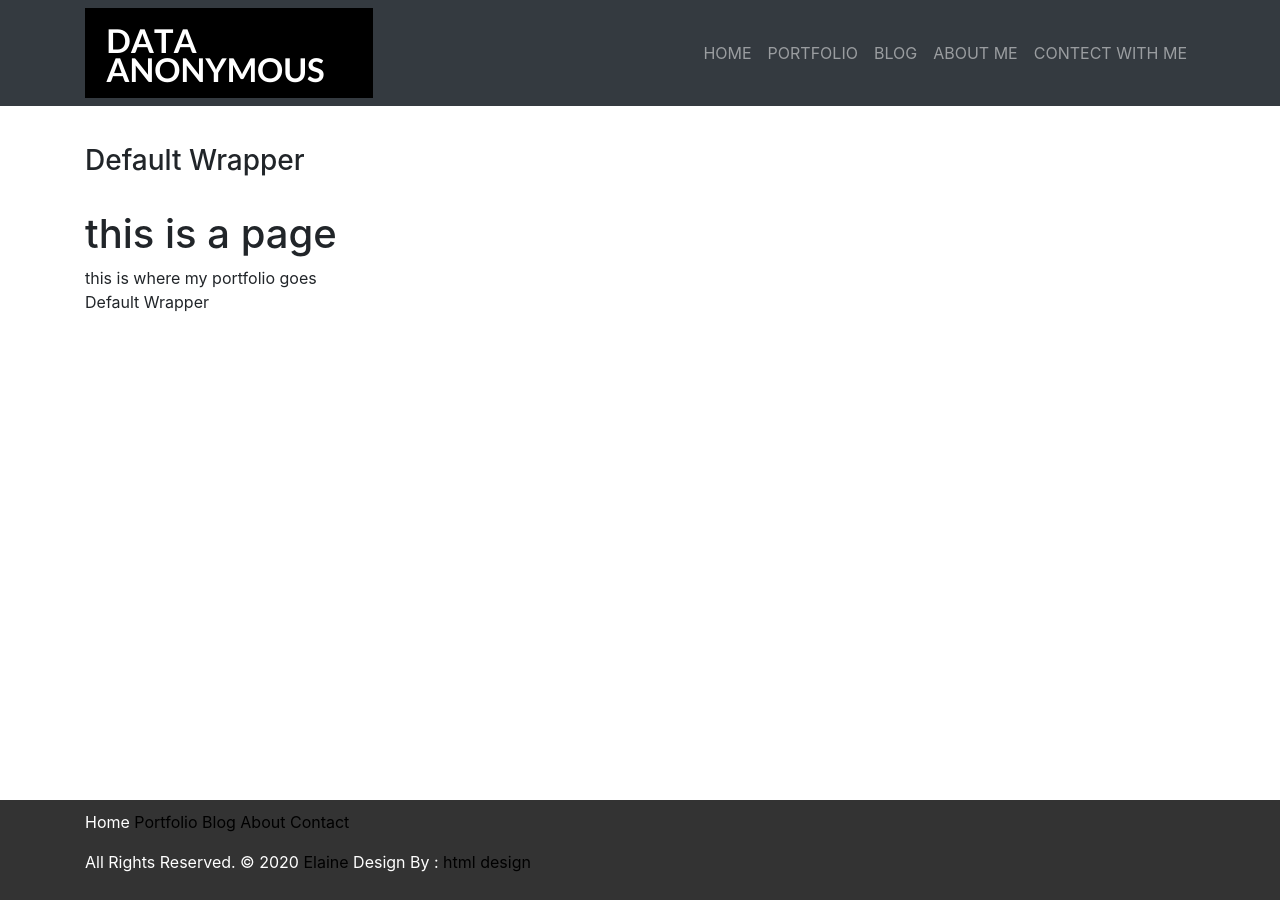
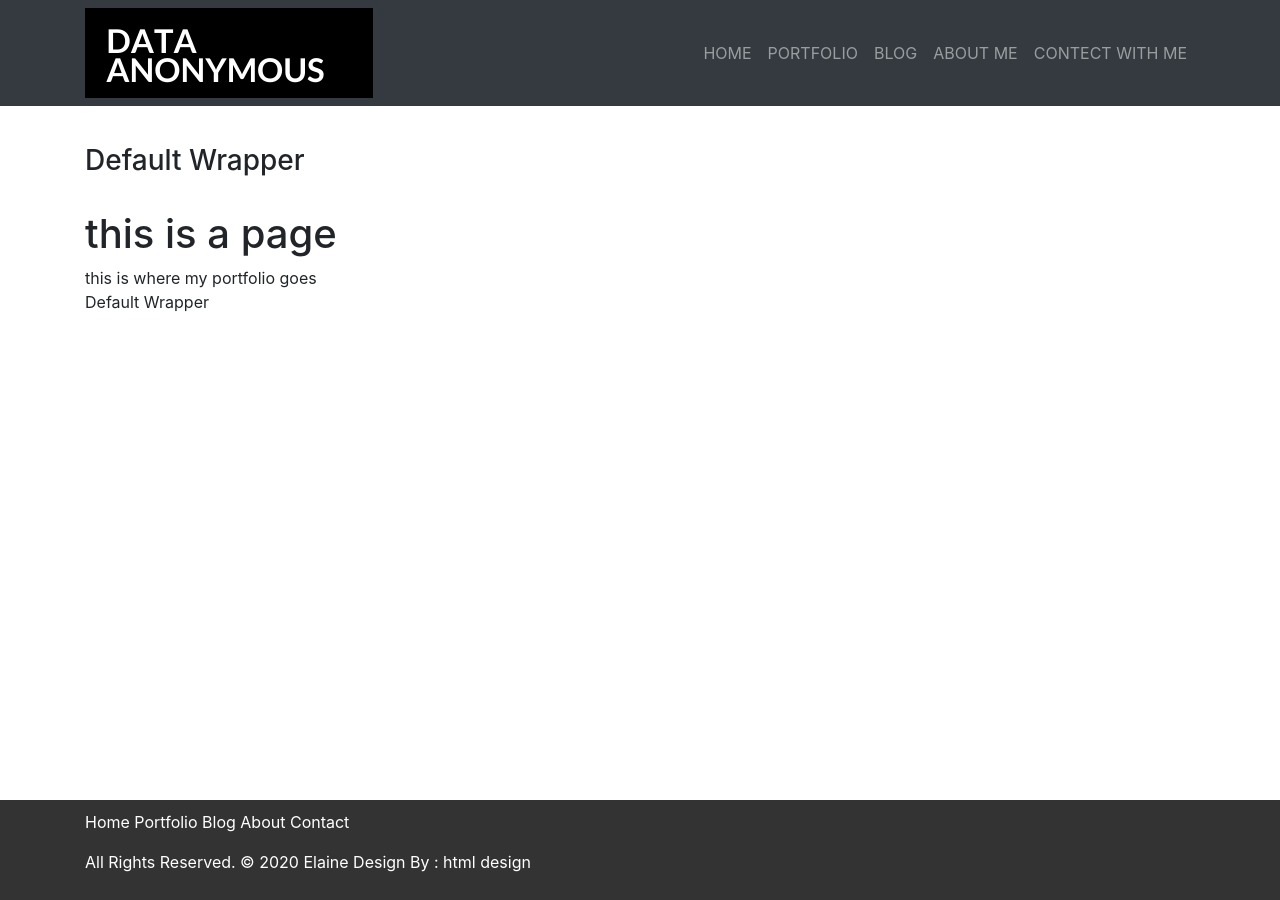
Before and after one commit to Elaine-learning-p/Data-Anonymous, a Jekyll site: the page built from Portfolio.html, in a window 1280 px wide. Built offline with Jekyll 4.4.1, drawn with Linux system fonts in a browser that asks for light colours; nearby versions of some CDN libraries; library files that are not in the unit come from our copies.

Commit message:
Update footer.html

```diff
--- a/_includes/footer.html
+++ b/_includes/footer.html
@@ -6,13 +6,13 @@
                 <div class="footer-left">
                     <p class="footer-links">
 			<a href="/Data-Anonymous" style="color:white">Home</a>
-                        <a href="/Data-Anonymous/portfolio">Portfolio</a>
-                        <a href="/Data-Anonymous/blog">Blog</a>
-                        <a href="/Data-Anonymous/about">About</a>
-                        <a href="/Data-Anonymous/contact">Contact</a>
+                        <a href="/Data-Anonymous/portfolio" style="color:white">Portfolio</a>
+                        <a href="/Data-Anonymous/blog" style="color:white">Blog</a>
+                        <a href="/Data-Anonymous/about" style="color:white">About</a>
+                        <a href="/Data-Anonymous/contact" style="color:white">Contact</a>
                     </p>
-                    <p class="footer-company-name">All Rights Reserved. &copy; 2020 <a href="#">Elaine</a> Design By :
-					<a href="https://html.design/">html design</a></p>
+                    <p class="footer-company-name">All Rights Reserved. &copy; 2020 <a href="#" style="color:white">Elaine</a> Design By :
+					<a href="https://html.design/" style="color:white">html design</a></p>
                 </div>
             </div>
         </div><!-- end container -->
```
